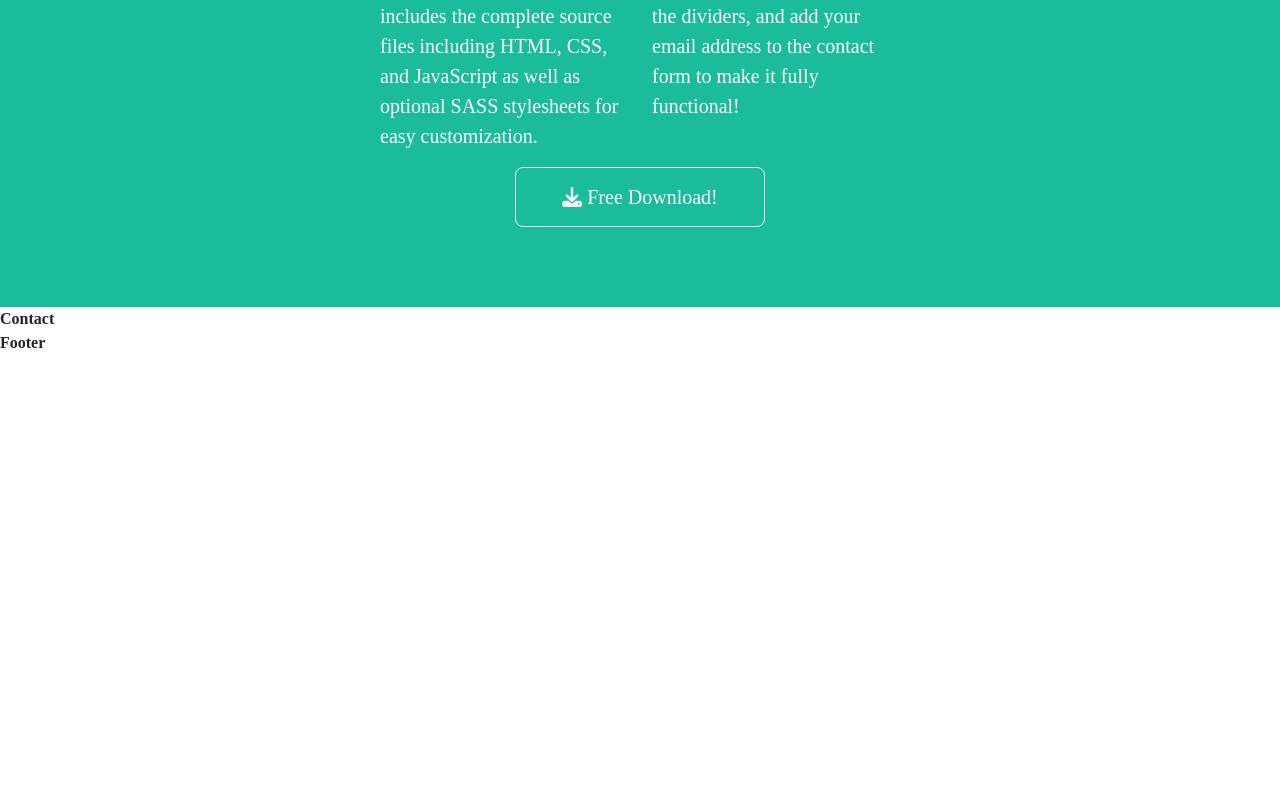
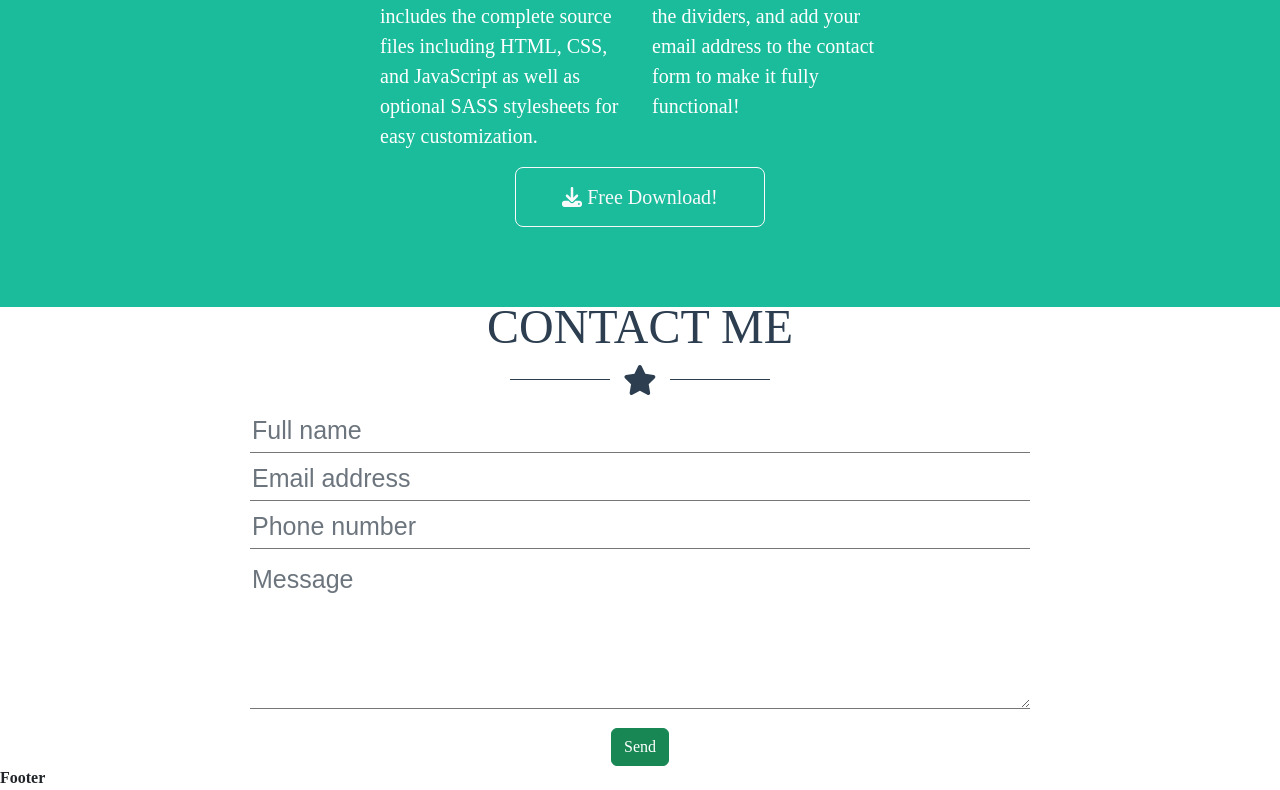
Before and after one commit to fass28/landing-cv, a React (Vite) app: page / in a window 1280 px wide. Shown: the part 1875-2665 px from the top of the page. Before the commit the page ends 2230 px from the top, so only its background shows below. Built offline with nearby package versions, Linux system fonts and the light colour scheme.

Commit message:
contact me section css

```diff
--- a/src/components/Contact.jsx
+++ b/src/components/Contact.jsx
@@ -1,5 +1,36 @@
+import { FontAwesomeIcon } from '@fortawesome/react-fontawesome'
 export const Contact = () => {
   return (
-    <div>Contact</div>
+    <>
+    <section className="contact-me">
+      <form autocomplete="off">
+        <div className='contact-title'>
+          <h2>CONTACT ME</h2>
+          <span>
+              <hr />
+              <FontAwesomeIcon icon="fa-solid fa-star" />
+              <hr />
+          </span>
+        </div>
+        <div >
+          <input placeholder="Full name" type="text" />
+        </div>
+        <div >
+          <input placeholder="Email address" type="text"  />
+        </div>
+        <div >
+          <input placeholder="Phone number" type="text"  />
+        </div>
+        <div >
+          <textarea placeholder="Message" type="text"  />
+        </div>
+        <button className="btn btn-success">Send</button>
+      </form>
+    </section>
+    </>
+
+
+
+
   )
 }
--- a/src/style.css
+++ b/src/style.css
@@ -88,7 +88,75 @@ span{
     height: 60px;
 }
 
+.contact-me{
+    color: rgb(44, 62, 80);
+    text-align: center;
+    padding: 80px;
+    font-size: 30px;
+    padding: 0 250px;
+}
 
+.contact-me hr{
+    width: 100px;
+    height: 3px;
+    margin: 0 13px;
+}
+
+label{
+    font-size: 1rem;
+    display: flex;
+    justify-content: flex-start;
+    border-top-width: 0px;
+    border-right-width: 0px;
+}
+
+input,textarea{
+  width: 100%;
+  border-top: 0;
+  border-left: 0;
+  border-right: 0;
+  border-bottom-width: 1px;
+}
+
+input:focus {
+    outline: none;
+}
+
+input::placeholder {
+    font-size: 25px;
+    padding: 10px 0;
+    color: #6c757d;
+    font-family: Arial, Helvetica, sans-serif;
+}
+
+input:focus::placeholder, input:active {
+    font-size: 12px;
+    color: hwb(210 76% 23%);
+  }
+
+textarea{
+    width: 100%;
+    border-top: 0;
+    border-left: 0;
+    border-right: 0;
+    height: 10rem;
+}
+
+textarea:focus {
+    outline: none;
+}
+
+textarea::placeholder {
+    font-size: 25px;
+    padding: 10px 0;
+    color: #6c757d;
+    font-family: Arial, Helvetica, sans-serif;
+}
+
+textarea:focus::placeholder, textarea:active {
+    font-size: 12px;
+    color: hwb(210 76% 23%);
+  }
 
 h1{
     font-size: 4rem;
```
